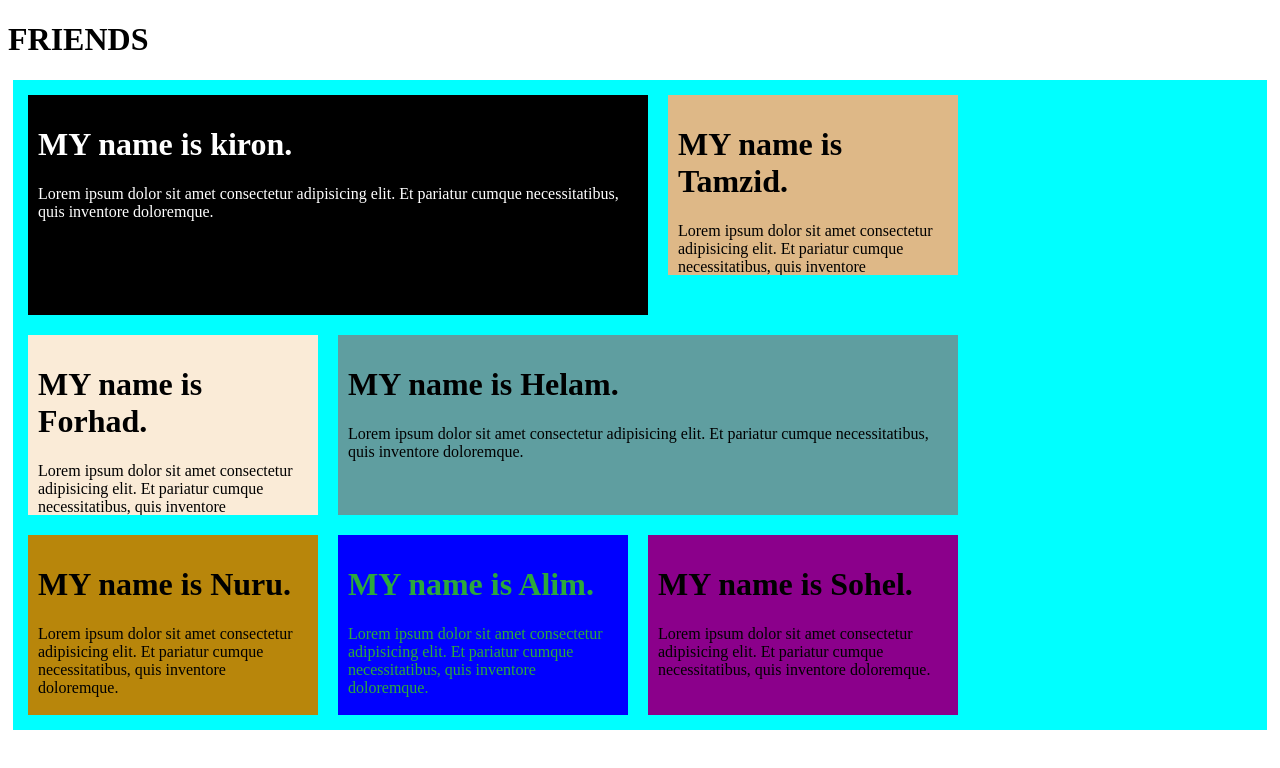
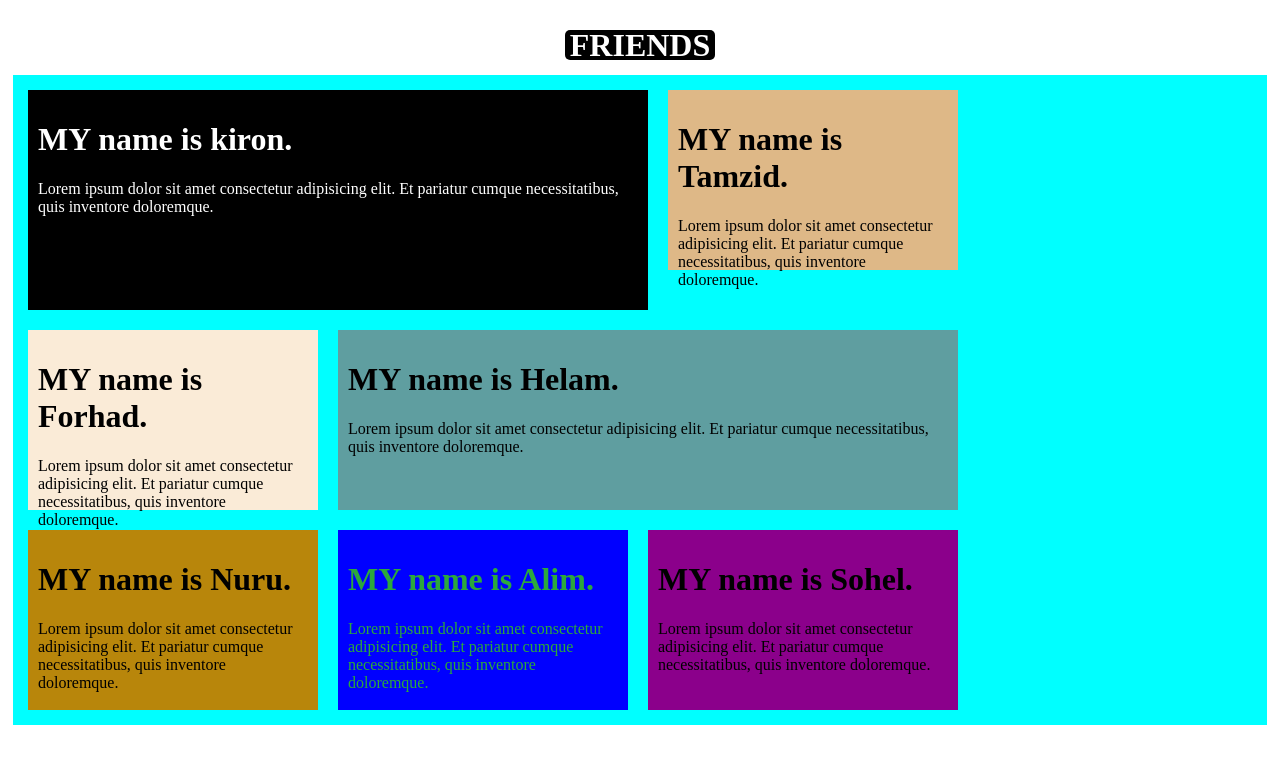
Before and after one commit to kiron12/friends, a plain HTML site: page index.html in a window 1280 px wide. Drawn offline with Linux system fonts and the light colour scheme.

Commit message:
Update style.css

```diff
--- a/style.css
+++ b/style.css
@@ -21,7 +21,7 @@
     background-color: burlywood;
     margin: 10px;
     padding: 10px;
-    overflow: scroll;
+
 }
 .box3{
     width: 270px;
@@ -30,7 +30,7 @@
     background-color: antiquewhite;
     color: black;
     margin: 10px;
-    overflow: scroll;
+
 }
 .box4{
     width: 600px;
@@ -64,3 +64,29 @@
     margin: 10px;
     background-color: darkmagenta;
 }
+body{
+    maargin:0;
+    padding0;
+
+}
+.friend{
+    text-align: center;
+    line-height: 30px;
+    width: 150px;
+    background-color: black;
+    color: white;
+    border-radius: 5px;
+    justify-content: center;
+    align-items: center;
+    margin: auto;
+    transition: ease-in 0.3s;
+    transition-property: all;
+    transition-timing-function: cubic-bezier(.01, 1.1, .87, -0.15);
+    margin-top: 30px;
+    margin-bottom: 15px;
+
+}
+.friend:hover{
+    background-color: beige;
+    color: black;
+}
```
